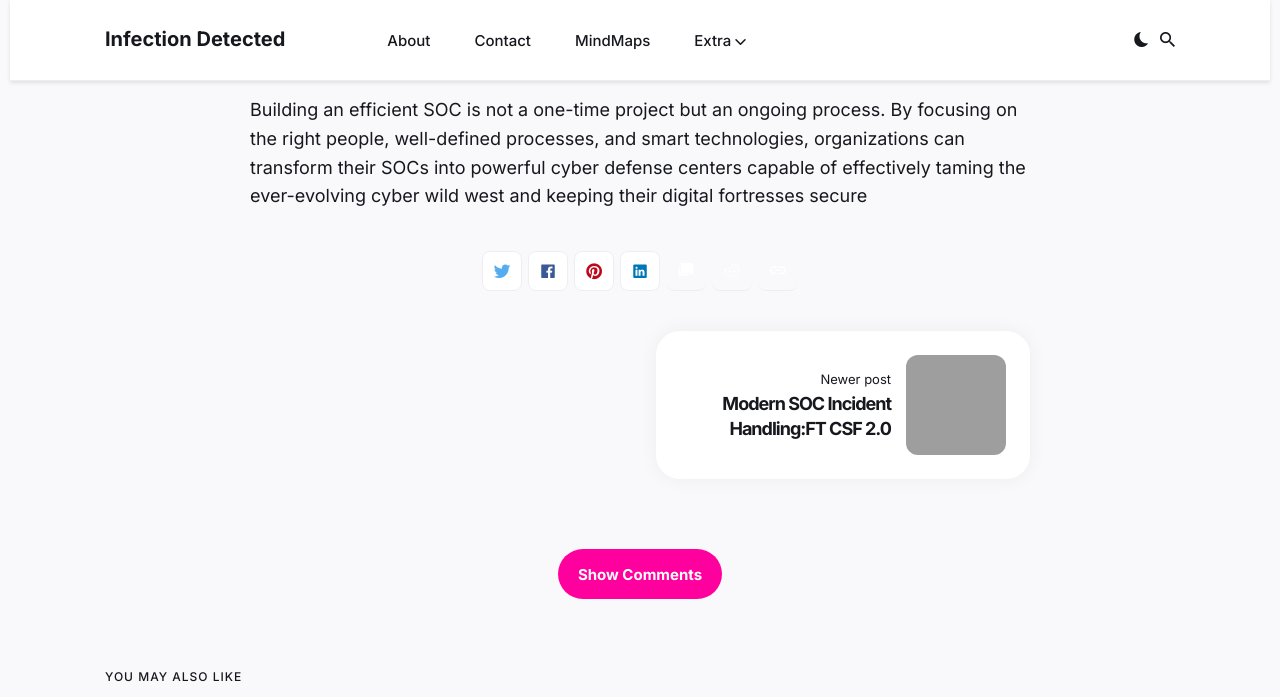
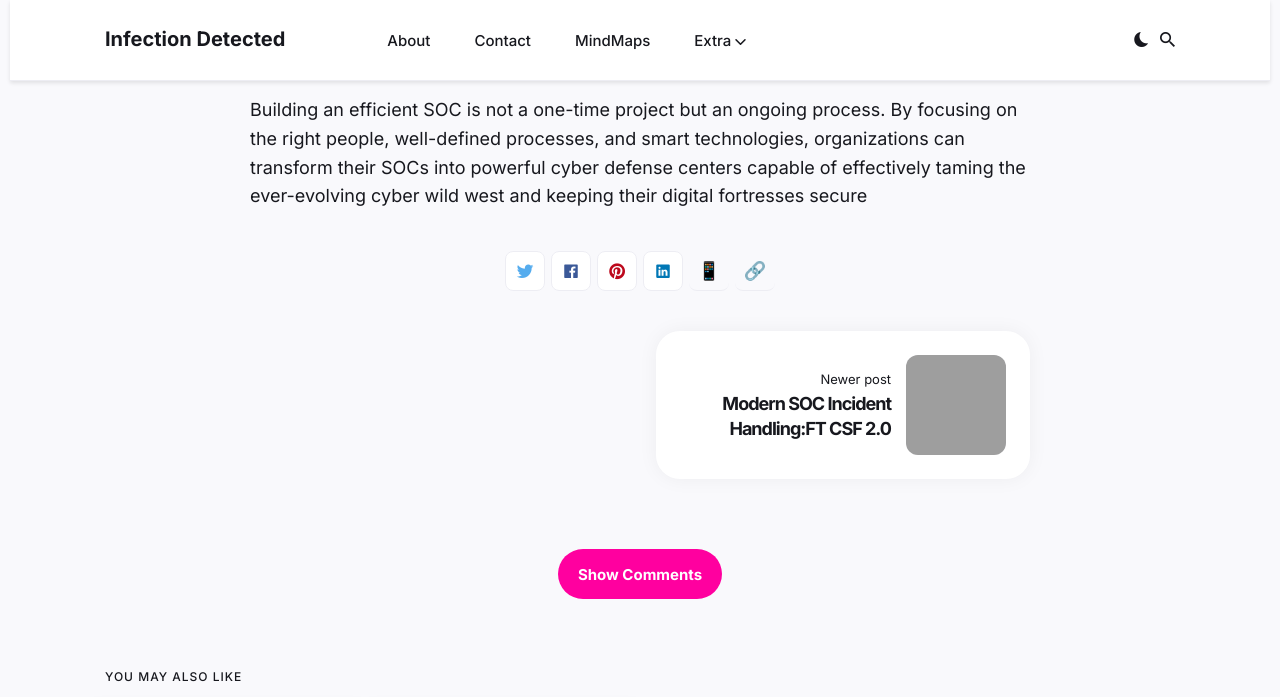
Before and after one commit to sivolko/infection-detected, a Jekyll site: the page built from _posts/2025-04-11-make-your-soc-lean-mean-fighting-machine.md, in a window 1280 px wide and 900 px high, scrolled down 4836 px, cut to the strip 0-697 px from the top of the window. Built offline with Jekyll 4.4.1, drawn with Linux system fonts in a browser that asks for light colours; grey boxes are pictures that could not be loaded.

Commit message:
🔧 Use emoji fallbacks for WhatsApp and Copy icons to ensure visibility

```diff
--- a/_includes/share.html
+++ b/_includes/share.html
@@ -32,19 +32,13 @@
       <li class="share__item">
         <a class="share__link share__whatsapp"
           href="https://wa.me/?text={{ share_title | url_encode }}%20{{ share_url | url_encode }}"
-          title="Share on WhatsApp" rel="nofollow"><i class="ion ion-md-chatbubbles"></i></a>
-      </li>
-      <li class="share__item">
-        <a class="share__link share__reddit"
-          href="https://reddit.com/submit?url={{ share_url | url_encode }}&amp;title={{ share_title | url_encode }}"
-          onclick="window.open(this.href, 'pop-up', 'left=20,top=20,width=500,height=500,toolbar=1,resizable=0'); return false;"
-          title="Share on Reddit" rel="nofollow"><i class="ion ion-logo-reddit"></i></a>
+          title="Share on WhatsApp" rel="nofollow">📱</a>
       </li>
       <li class="share__item">
         <a class="share__link share__copy"
           href="#"
-          onclick="navigator.clipboard.writeText('{{ share_url }}'); this.innerHTML='<i class=\'ion ion-md-checkmark\'></i>'; setTimeout(() => { this.innerHTML='<i class=\'ion ion-md-link\'></i>'; }, 2000); return false;"
-          title="Copy link" rel="nofollow"><i class="ion ion-md-link"></i></a>
+          onclick="navigator.clipboard.writeText('{{ share_url }}'); this.innerHTML='✅'; setTimeout(() => { this.innerHTML='🔗'; }, 2000); return false;"
+          title="Copy link" rel="nofollow">🔗</a>
       </li>
     </ul>
   </div>
```
